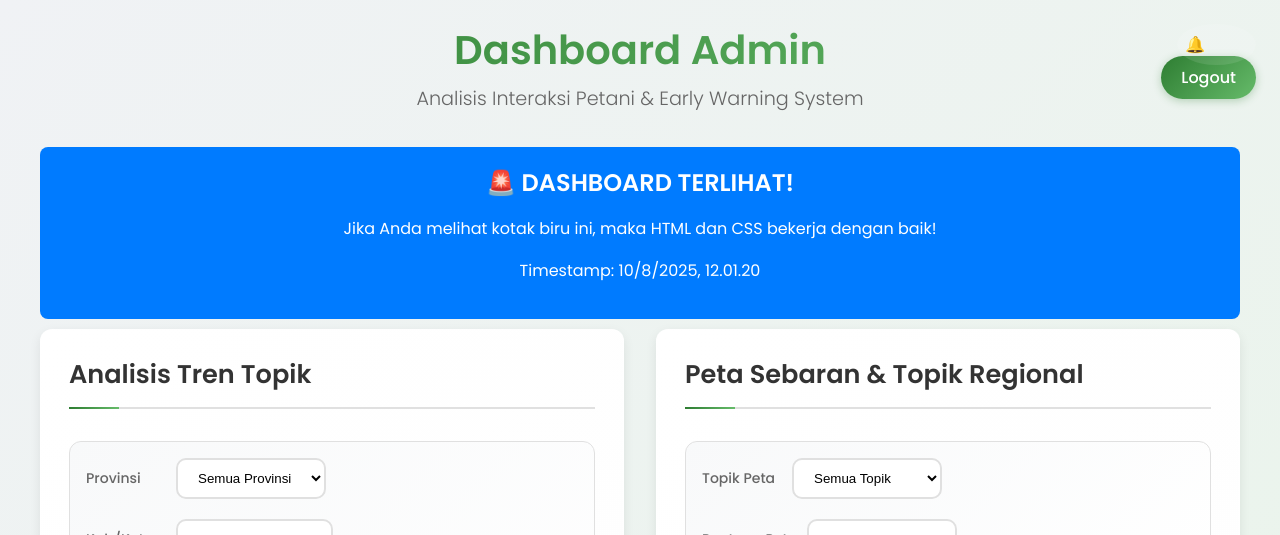
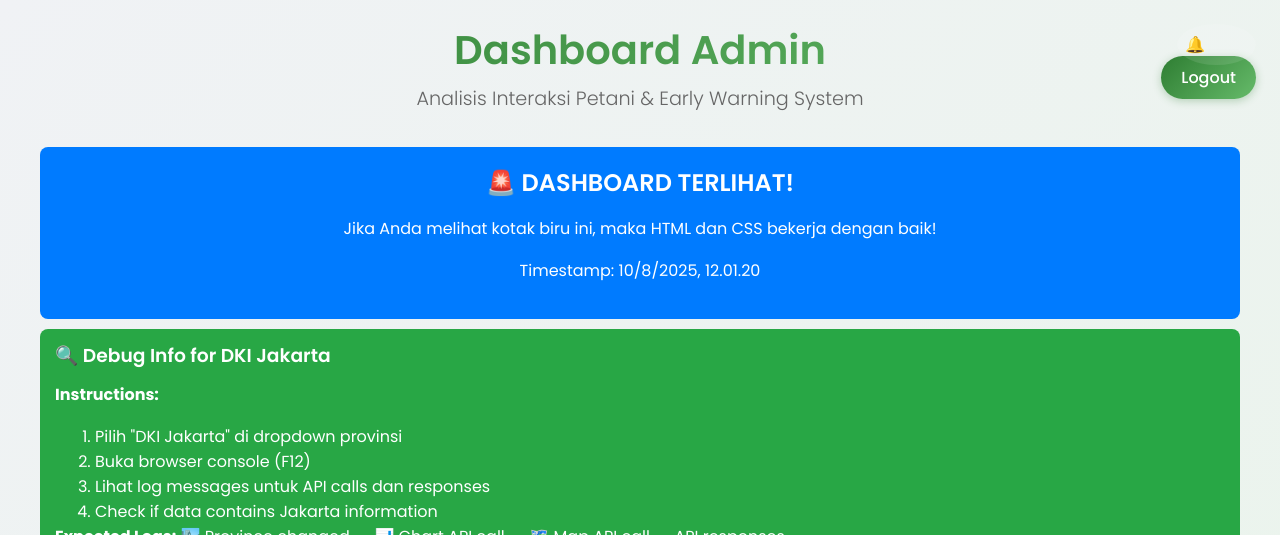
Before and after one commit to groupyid/anjay, a Flask app: page /dashboard_admin in a window 1280 px wide. Shown: the top 535 px of the page. Run offline with Flask 3, Linux system fonts and the light colour scheme; the visitor is signed in with stand-in values (Sample User, id 1); data that the repository does not hold is empty; grey boxes are pictures that could not be loaded.

Commit message:
Checkpoint before follow-up message
Co-authored-by: tokdalang <tokdalang@killua.cloud>

```diff
--- a/templates/dashboard_admin.html
+++ b/templates/dashboard_admin.html
@@ -366,6 +366,19 @@
                 <h2>🚨 DASHBOARD TERLIHAT!</h2>
                 <p>Jika Anda melihat kotak biru ini, maka HTML dan CSS bekerja dengan baik!</p>
                 <p>Timestamp: <span id="timestamp"></span></p>
+            </div>
+
+            <!-- DEBUG INFO FOR DKI JAKARTA -->
+            <div style="background: #28a745; color: white; padding: 15px; margin: 10px 0; border-radius: 8px;">
+                <h3>🔍 Debug Info for DKI Jakarta</h3>
+                <p><strong>Instructions:</strong></p>
+                <ol style="text-align: left; margin-left: 20px;">
+                    <li>Pilih "DKI Jakarta" di dropdown provinsi</li>
+                    <li>Buka browser console (F12)</li>
+                    <li>Lihat log messages untuk API calls dan responses</li>
+                    <li>Check if data contains Jakarta information</li>
+                </ol>
+                <p><strong>Expected Logs:</strong> 🏙️ Province changed → 📊 Chart API call → 🗺️ Map API call → API responses</p>
             </div>
 
             <script>
@@ -834,10 +847,20 @@
              const region = regionElement?.value || '';
              const provinceId = provinceElement?.value || '';
              const timeRange = timeRangeElement?.value || '1_week';
+
+             console.log(`📊 Chart parameters:`, {
+                 period, days, region, provinceId, timeRange,
+                 hasProvinceElement: !!provinceElement,
+                 provinceElementValue: provinceElement?.value
+             });
              const params = new URLSearchParams({ period, days, region, province_id: provinceId, time_range: timeRange }); // Add time_range
+             console.log(`📊 Chart API call: /api/admin/trends?${params.toString()}`);
+
              const res = await fetch(`/api/admin/trends?${params.toString()}`);
              if (!res.ok) throw new Error(`HTTP error! status: ${res.status}`);
              const data = await res.json();
+
+             console.log(`📊 Chart API response for province ${provinceId}:`, data);
              if (data.error) throw new Error(data.error);
 
              const labels = data.labels || [];
@@ -996,7 +1019,7 @@
          const topicParam = topic || '';
          const params = new URLSearchParams({ topic: topicParam, days, region, province_id: provinceId, time_range: timeRange }); // Add time_range
 
-         console.log('Fetching topic distribution with params:', params.toString());
+         console.log(`🗺️ Map API call: /api/admin/topic-distribution?${params.toString()}`);
 
                    try {
               const res = await fetch(`/api/admin/topic-distribution?${params.toString()}`);
@@ -1005,6 +1028,8 @@
                   throw new Error(`HTTP ${res.status}: ${errorText}`);
               }
               const json = await res.json();
+
+              console.log(`🗺️ Map API response for province ${provinceId}:`, json);
 
               if (json.error) {
                   throw new Error(json.error);
@@ -1283,11 +1308,22 @@
            if (provinceElement) {
                provinceElement.addEventListener('change', async () => {
                    const pid = provinceElement.value;
+                   const selectedOption = provinceElement.options[provinceElement.selectedIndex];
+                   const provinceName = selectedOption ? selectedOption.text : 'Unknown';
+
+                   console.log(`🏙️ Province changed: ${provinceName} (ID: ${pid})`);
+
                    await populateRegencies(pid);
                    if (regionElement) regionElement.value = '';
                    history.replaceState(null, '', `${window.location.pathname}?province_id=${pid}`);
+
+                   console.log(`📊 Loading chart for province: ${provinceName}`);
                    await loadTrendChart();
+
+                   console.log(`🗺️ Loading map for province: ${provinceName}`);
                    await renderTopicBubbles(topicElement.value || '', mapDaysElement.value || '30');
+
+                   console.log(`✅ Finished loading data for province: ${provinceName}`);
                });
            }
 
```
